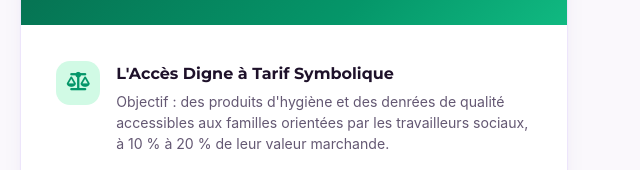
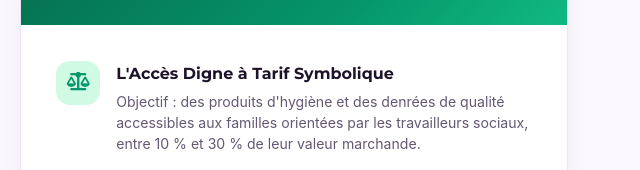
Before and after one commit to frdp-max/educationsolidaire, a website: page index.html in a window 1280 px wide. Shown: the part 5843-6013 px from the top of the page, 640-1280 px from the left. Drawn offline with Linux system fonts and the light colour scheme; no server answers; a web font is replaced by a local one.

Commit message:
fix(site): align the grocery price range with the rescrit declaration
The rescrit request states a symbolic price of 10 % to 30 % of the usual
retail price; the Épicerie card said 10 % to 20 %.

Co-Authored-By: Claude Opus 5.5 <noreply@anthropic.com>

```diff
--- a/index.html
+++ b/index.html
@@ -2543,7 +2543,7 @@
                             <div class="pole-feature-icon"><i class="fa-solid fa-scale-balanced" aria-hidden="true"></i></div>
                             <div class="pole-feature-content">
                                 <h4>L'Accès Digne à Tarif Symbolique</h4>
-                                <p>Objectif : des produits d'hygiène et des denrées de qualité accessibles aux familles orientées par les travailleurs sociaux, à 10 % à 20 % de leur valeur marchande.</p>
+                                <p>Objectif : des produits d'hygiène et des denrées de qualité accessibles aux familles orientées par les travailleurs sociaux, entre 10 % et 30 % de leur valeur marchande.</p>
                             </div>
                         </div>
                         <div class="pole-feature-item">
```
